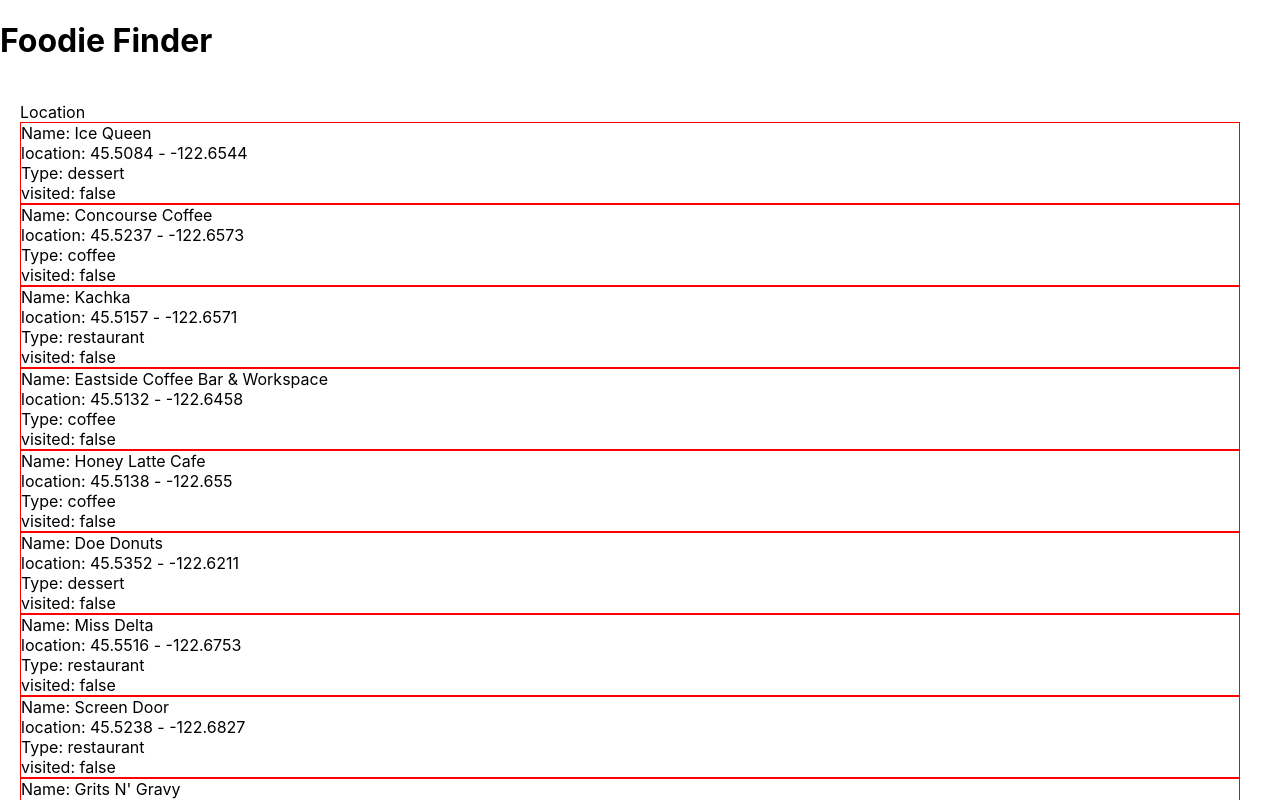
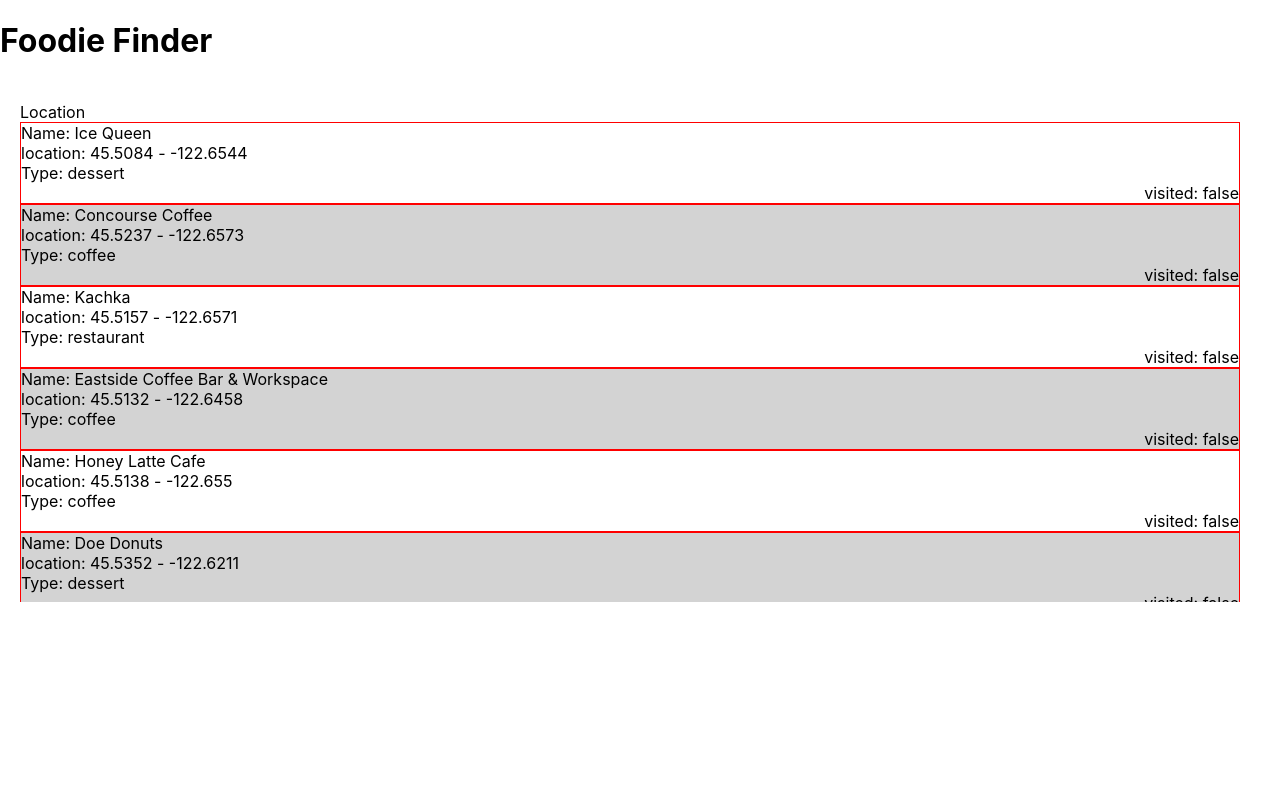
Before and after one commit to haleyelder/foodie-finder, a React (Create React App) app: page / in a window 1280 px wide. Shown: the top 800 px of the page. Built offline with nearby package versions, Linux system fonts and the light colour scheme.

Commit message:
more flexbox styling

```diff
--- a/src/App.js
+++ b/src/App.js
@@ -7,7 +7,7 @@
 
 function App({locations}) {
   const position = [45.5152, -122.6784];
-  const zoomLevel = 11;
+  const zoomLevel = 12;
   return (
     <>
       <div>
--- a/src/components/Location.js
+++ b/src/components/Location.js
@@ -7,11 +7,11 @@
             {locations.map((location) => (
 
                 <div key={location.id} className="locations">
-                    <div className="location-name">Name: {location.name}</div>
+                    <span className="location-name">Name: {location.name}</span>
 
-                    <div className="location-coords">location: {location.lat} - {location.long}</div>
-                    <div className="location-type">Type: {location.type}</div>
-                    <div className="location-visited">visited: {String(location.visited) === "true" ? "✓" : "false"}</div>
+                    <span className="location-coords">location: {location.lat} - {location.long}</span>
+                    <span className="location-type">Type: {location.type}</span>
+                    <span className="location-visited">visited: {String(location.visited) === "true" ? "✓" : "false"}</span>
 
                 </div>
             ))}
--- a/src/index.css
+++ b/src/index.css
@@ -19,6 +19,8 @@
   width:30%;
   flex-grow: 1;
   margin-right: 20px;
+  height: 500px;
+  overflow-y: scroll;
 }
 
 .locations {
@@ -27,15 +29,14 @@
   flex-direction: column;
 }
 
-.locations span {
-  justify-content: flex-start;
+.locations:nth-child(odd) {
+  background-color: lightgray;
 }
 
 .location-visited {
-  display: flex;
+  align-self: flex-end;
+}
 
-  /* align-/ */
-}
 .leaflet-container {
   flex-grow: 2;
   width: 60%;
```
